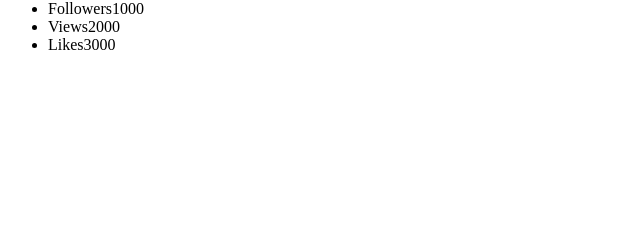
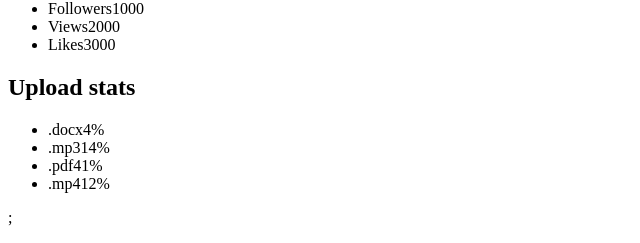
Before and after one commit to Mira1702/goit-react-hw-01-components, a React (Create React App) app: page / in a window 1280 px wide. Shown: the part 430-673 px from the top of the page, without its empty margins (0-640 px from the left). Built offline with nearby package versions, Linux system fonts and the light colour scheme.

Commit message:
создает разметку Statistics

```diff
--- a/src/App.js
+++ b/src/App.js
@@ -1,6 +1,8 @@
 import React from 'react';
 import Profile from './components/Profile';
-import user from './DataJSON/user.json'
+import Statistics from './components/Statistics';
+import user from './DataJSON/user.json';
+import statisticalData from './DataJSON/statistical-data.json';
 
 const App = () => {
     return (
@@ -12,6 +14,8 @@
               avatar={user.avatar}
               stats={user.stats}
             />
+            <Statistics title="Upload stats" stats={statisticalData} />;
+            {/* <Statistics stats={statisticalData} />; */}
         </div>
     )
 }
--- /dev/null
+++ b/src/DataJSON/statistical-data.json
@@ -0,0 +1,7 @@
+[
+  { "id": "id-1", "label": ".docx", "percentage": 22 },
+  { "id": "id-2", "label": ".pdf", "percentage": 4 },
+  { "id": "id-3", "label": ".mp3", "percentage": 17 },
+  { "id": "id-4", "label": ".psd", "percentage": 47 },
+  { "id": "id-5", "label": ".pdf", "percentage": 10 }
+]
--- /dev/null
+++ b/src/components/Statistics.jsx
@@ -0,0 +1,30 @@
+import React from 'react';
+
+const Statistics = () => {
+    return (
+        <section class="statistics">
+  <h2 class="title">Upload stats</h2>
+
+  <ul class="stat-list">
+    <li class="item">
+      <span class="label">.docx</span>
+      <span class="percentage">4%</span>
+    </li>
+    <li class="item">
+      <span class="label">.mp3</span>
+      <span class="percentage">14%</span>
+    </li>
+    <li class="item">
+      <span class="label">.pdf</span>
+      <span class="percentage">41%</span>
+    </li>
+    <li class="item">
+      <span class="label">.mp4</span>
+      <span class="percentage">12%</span>
+    </li>
+  </ul>
+</section>
+    )
+}
+
+export default Statistics;
```
